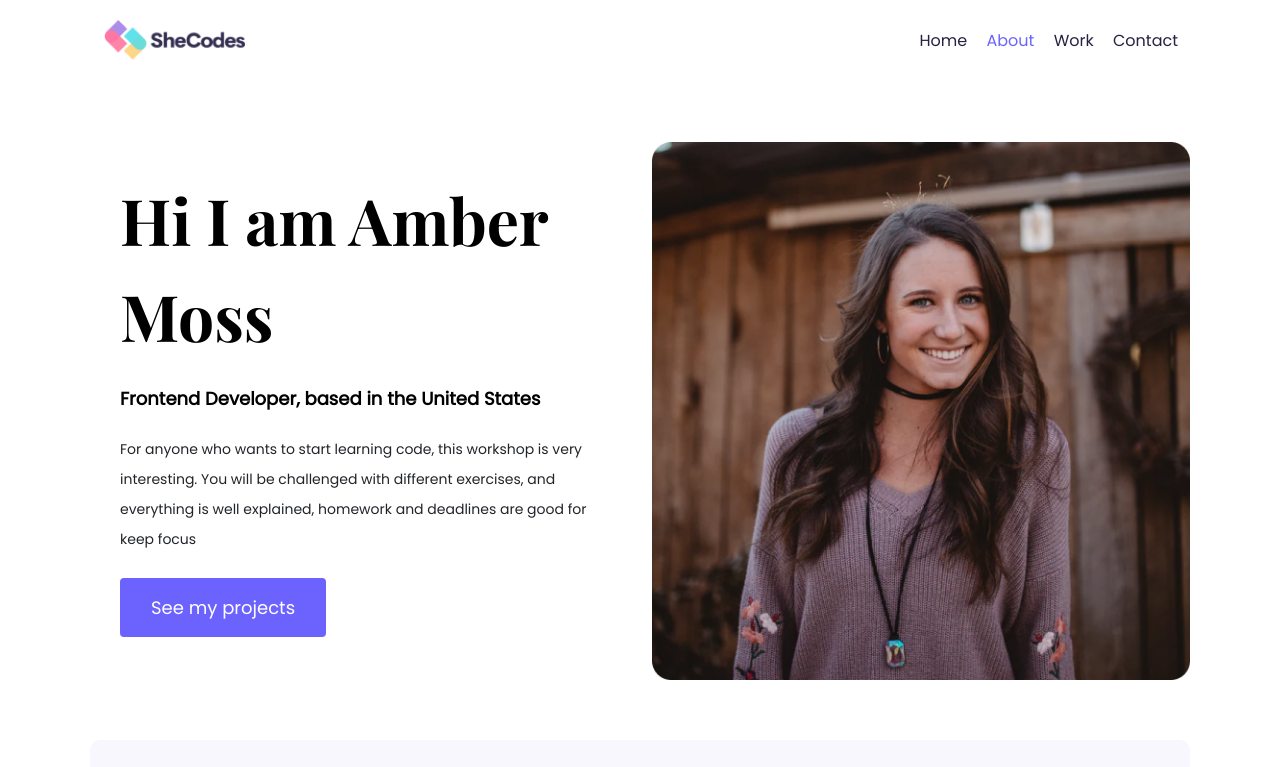
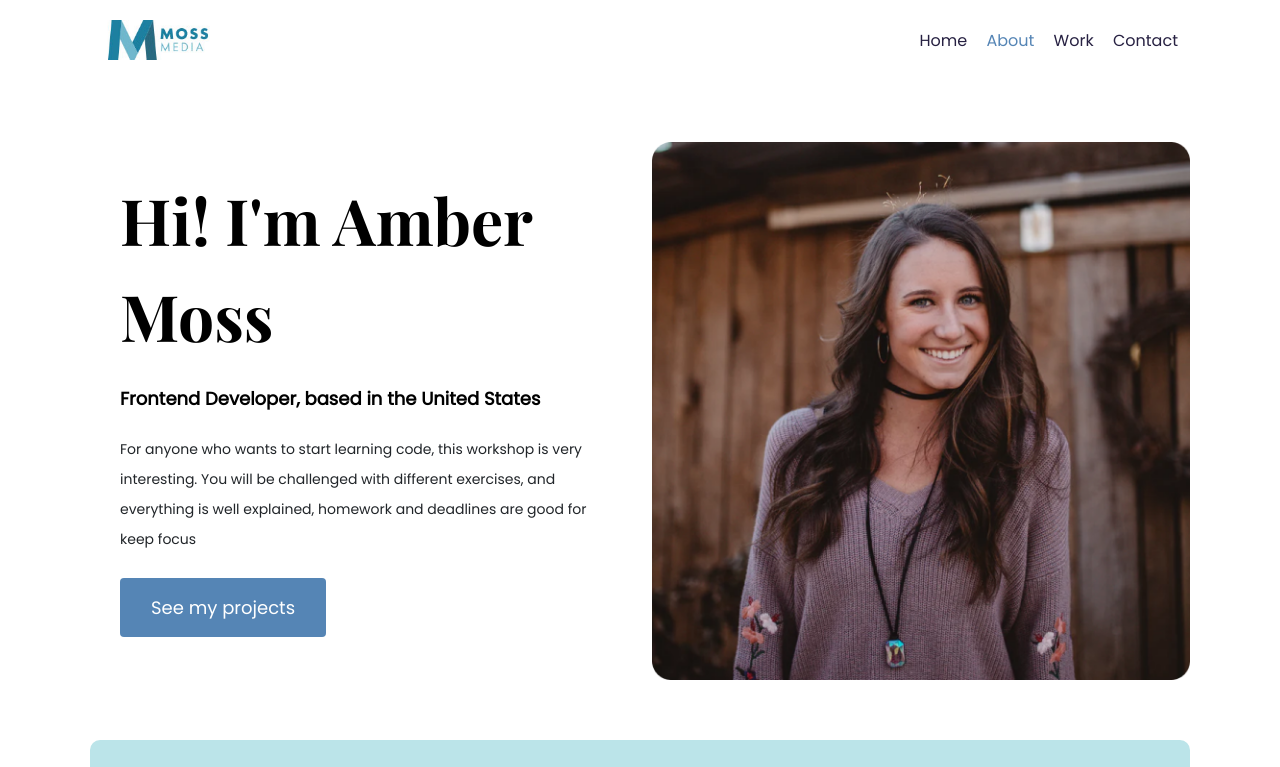
Before and after one commit to ambermoss/portfolio-project, a plain HTML site: page about.html in a window 1280 px wide. Shown: the top 767 px of the page. Drawn offline with nearby package versions, Linux system fonts and the light colour scheme.

Commit message:
changed project colors and added moss media logo

```diff
--- a/about.html
+++ b/about.html
@@ -34,12 +34,13 @@
     <link rel="stylesheet" href="styles/portfolio.css" />
     <title>About Amber Moss, front-end developer</title>
   </head>
+
   <body>
     <div class="container">
       <nav class="d-flex justify-content-between">
         <a href="/" title="Homepage">
           <img
-            src="images/logo.png"
+            src="images/MM_EmailLogo.jpg"
             class="logo d-none d-md-block"
             alt="SheCodes Logo"
           />
@@ -72,7 +73,7 @@
       <div class="row">
         <div class="col-lg-6">
           <div class="content">
-            <h1 class="mb-4">Hi I am Amber Moss</h1>
+            <h1 class="mb-4">Hi! I'm Amber Moss</h1>
             <h2 class="mb-4">Frontend Developer, based in the United States</h2>
             <p class="mb-4">
               For anyone who wants to start learning code, this workshop is very
@@ -111,7 +112,7 @@
         </div>
         <div class="d-flex justify-content-center mb-5">
           <a
-            hreft="mailto:amoss@mossmedia.net"
+            href="mailto:amoss@mossmedia.net"
             class="email-link"
             title="Email Amber"
             >amoss@mossmedia.net
--- a/styles/portfolio.css
+++ b/styles/portfolio.css
@@ -1,6 +1,6 @@
 :root {
-  --branding-color: #6c63ff;
-  --secondary-color: #f9f7fe;
+  --branding-color: #5585b5;
+  --secondary-color: #bbe4e9;
   --heading-font-family: "Playfair Display", serif;
   --default-font-family: "Poppins", sans-serif;
 }
```
Also changed, not shown: contact.html (+2 -2 lines), index.html (+2 -2 lines), work.html (+2 -2 lines), images/MM_EmailLogo.jpg (added).
